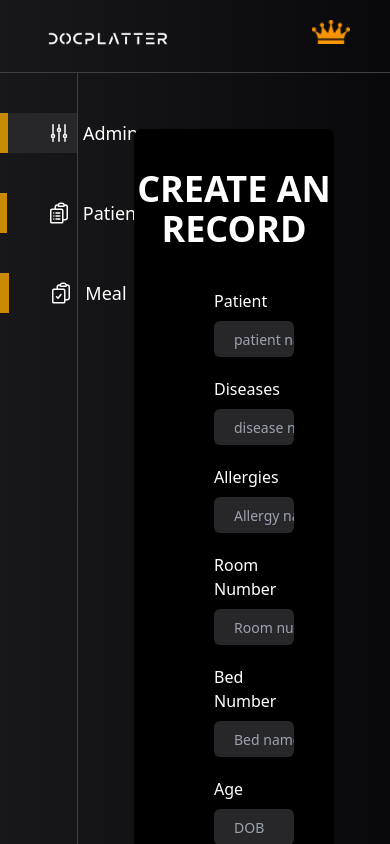
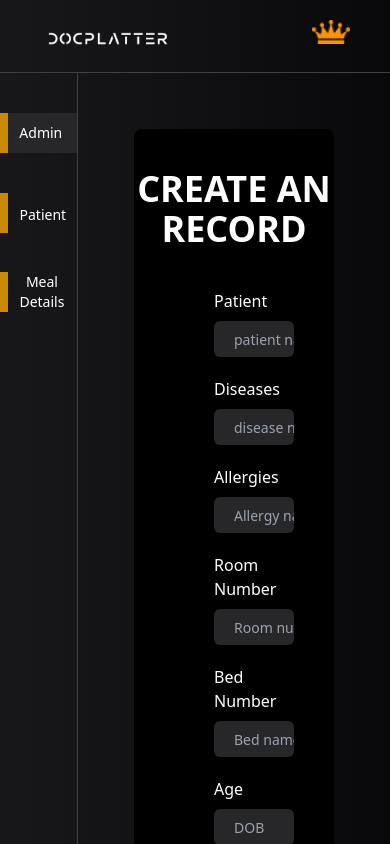
Before and after one commit to JatinMehta007/DocPlatter, a React (Vite) app in the folder frontend/: page /admin in a window 390 px wide. Shown: the top 844 px of the page. Built offline with nearby package versions, Linux system fonts and the light colour scheme; sample sign-in values are in the browser's storage.

Commit message:
make mobile responsive

```diff
--- a/frontend/src/components/Admin.jsx
+++ b/frontend/src/components/Admin.jsx
@@ -23,7 +23,7 @@ export const Admin = () => {
   };
 
   return (
-    <div className="h-full bg-gradient-to-r from-zinc-900 to-zinc-950 ">
+    <div className="min-h-screen bg-gradient-to-r from-zinc-900 to-zinc-950 ">
       <div className="flex justify-between">
 
         <p
@@ -41,7 +41,7 @@ export const Admin = () => {
         style={{ gridTemplateColumns: "20% 80%" }}
       >
         <div className="border-r border-zinc-700">
-          <div className="  h-screen text-white text-lg  ">
+          <div className="  h-auto text-white text-lg  ">
             <div
               className={`flex  mt-10  w-full h-10  items-center cursor-pointer ${
                 activePanel === "admin" ? "bg-zinc-800" : "hover:bg-zinc-800"
@@ -53,8 +53,8 @@ export const Admin = () => {
                 style={{ gridTemplateColumns: "5% 95%" }}
               >
                 <div className="bg-yellow-600 w-2 cursor-pointer h-10  pl-0 "></div>
-                <div className=" pl-10 flex items-center">
-                  <div>
+                <div className=" lg:pl-10 pl-4 flex items-center">
+                  <div className="hidden md:block">
                     <svg
                       xmlns="http://www.w3.org/2000/svg"
                       fill="none"
@@ -71,7 +71,7 @@ export const Admin = () => {
                     </svg>
                   </div>
                   <div>
-                    <p className=" pl-3 "> Admin</p>
+                    <p className="text-sm md:text-base lg:text-lg  md:pl-3 "> Admin</p>
                   </div>
                 </div>
               </div>
@@ -89,9 +89,9 @@ export const Admin = () => {
                 className="grid grid-flow-col "
                 style={{ gridTemplateColumns: "5% 95%" }}
               >
-                <div className="bg-yellow-600 w-full h-10  pl-0 "></div>
-                <div className=" pl-10 flex items-center">
-                  <div>
+                <div className="bg-yellow-600 w-2 cursor-pointer h-10  pl-0  "></div>
+                <div className="  lg:pl-10 pl-4 flex items-center">
+                  <div className="hidden md:block">
                     <svg
                       xmlns="http://www.w3.org/2000/svg"
                       fill="none"
@@ -109,7 +109,7 @@ export const Admin = () => {
                   </div>
                   <div>
                     <button>
-                      <p className=" pl-3 ">Patient</p>
+                      <p className="text-sm md:text-base lg:text-lg md:pl-3 ">Patient</p>
                     </button>
                   </div>
                 </div>
@@ -127,9 +127,9 @@ export const Admin = () => {
                 className="grid grid-flow-col "
                 style={{ gridTemplateColumns: "5% 95%" }}
               >
-                <div className="bg-yellow-600 w-full h-10  pl-0 "></div>
-                <div className=" pl-10 flex items-center">
-                  <div>
+                <div className="bg-yellow-600 w-2 cursor-pointer h-10  pl-0  "></div>
+                <div className="  lg:pl-10 pl-4 flex items-center">
+                  <div className="hidden md:block">
                     <svg
                       xmlns="http://www.w3.org/2000/svg"
                       fill="none"
@@ -146,9 +146,9 @@ export const Admin = () => {
                     </svg>
                   </div>
                   <div>
-                    <button className="flex items-center">
-                      <p className=" pl-3 ">Meal</p>
-                      <p className="pl-3">Details</p>
+                    <button className="md:flex md:items-center">
+                      <p className="text-sm md:text-base lg:text-lg md:pl-2 lg:pl-3 ">Meal</p>
+                      <p className="text-sm md:text-base lg:text-lg md:pl-2 lg:ml-3">Details</p>
                     </button>
                   </div>
                 </div>
```
